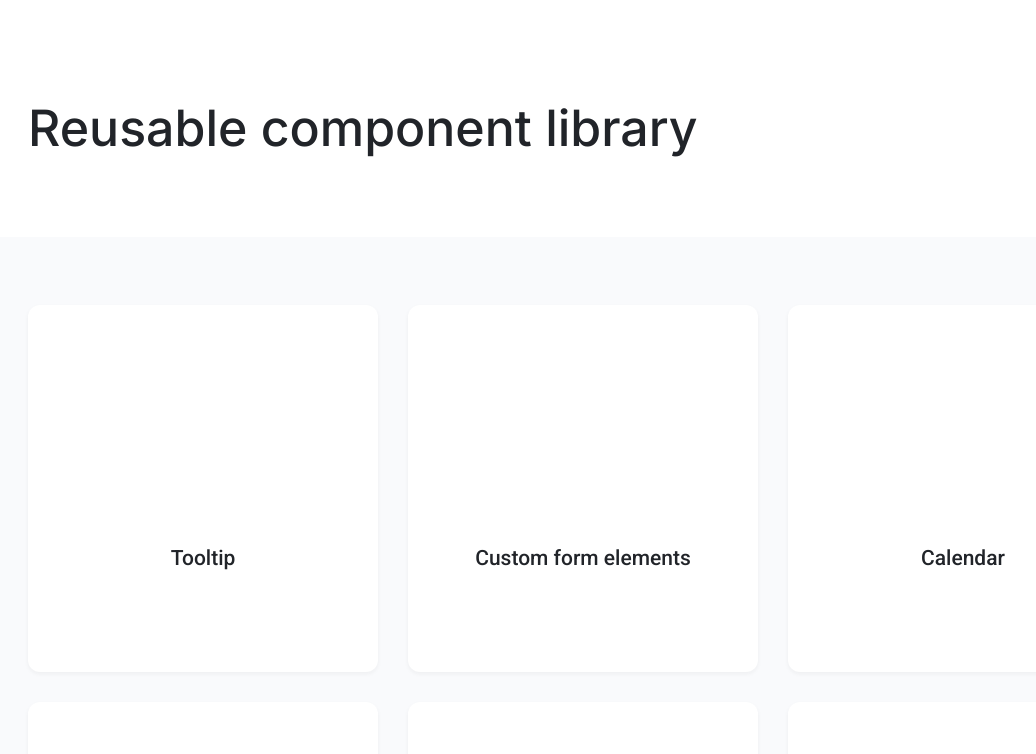
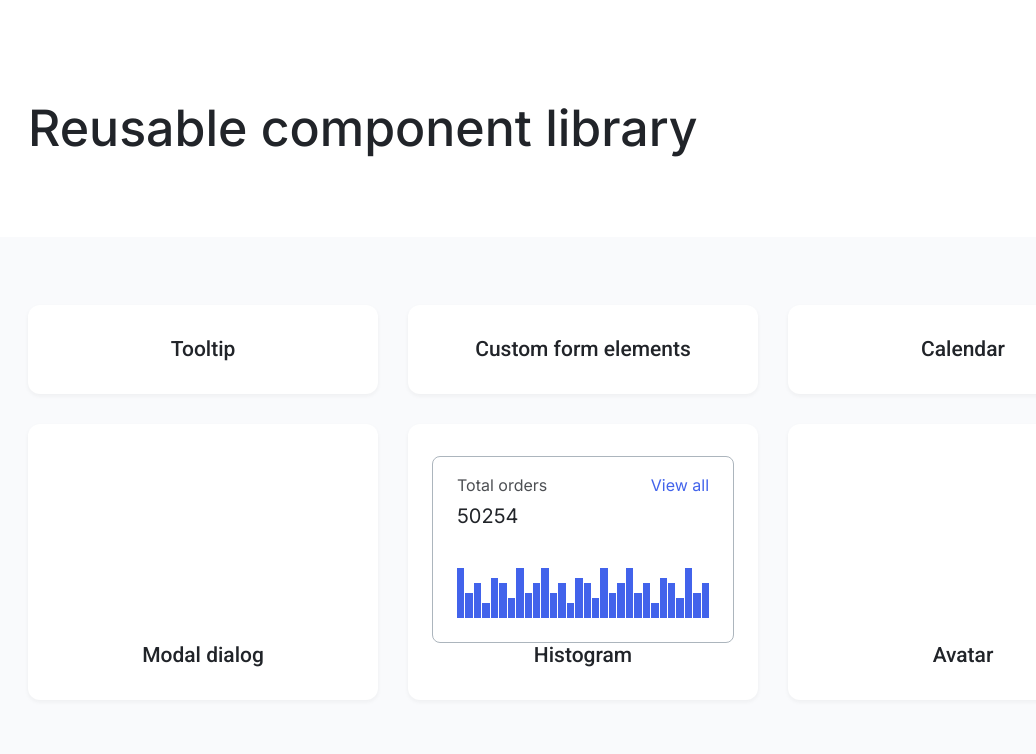
Before and after one commit to js-tasks-ru/htmlcss-20220317_dasha6, a website: page index.html in a window 1280 px wide. Shown: the top 754 px of the page, without its empty margins (57-1093 px from the left). Drawn offline with Linux system fonts and the light colour scheme.

Commit message:
removed the fixed height

```diff
--- a/components/card/card.css
+++ b/components/card/card.css
@@ -1,14 +1,12 @@
 .card {
     padding: 32px 24px;
     width: 350px;
-    height: 367px;
     box-sizing: border-box;
     background: var(--white);
     box-shadow: 0px 2px 4px var(--grey-alpha);
     border-radius: 12px;
     display: flex;
     flex-direction: column;
-    justify-content: space-around;
     align-items: center;
 }
 
@@ -17,6 +15,7 @@
     display: flex;
     flex-direction: column;
     justify-content: center;
+    flex-grow: 1;
 }
 
 .card__caption {
```
